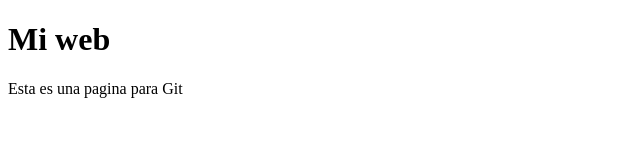
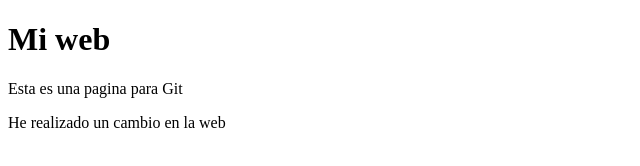
Before and after one commit to JorgeCentenoM/WebPrueba, a plain HTML site: page index.html in a window 1280 px wide. Shown: the whole page, without its empty margins (0-640 px from the left). Drawn offline with Linux system fonts and the light colour scheme.

Commit message:
He añadido cambios

```diff
--- a/index.html
+++ b/index.html
@@ -9,5 +9,6 @@
 <body>
     <h1>Mi web</h1>
     <p>Esta es una pagina para Git</p>
+    <p>He realizado un cambio en la web</p>
 </body>
 </html>
```
